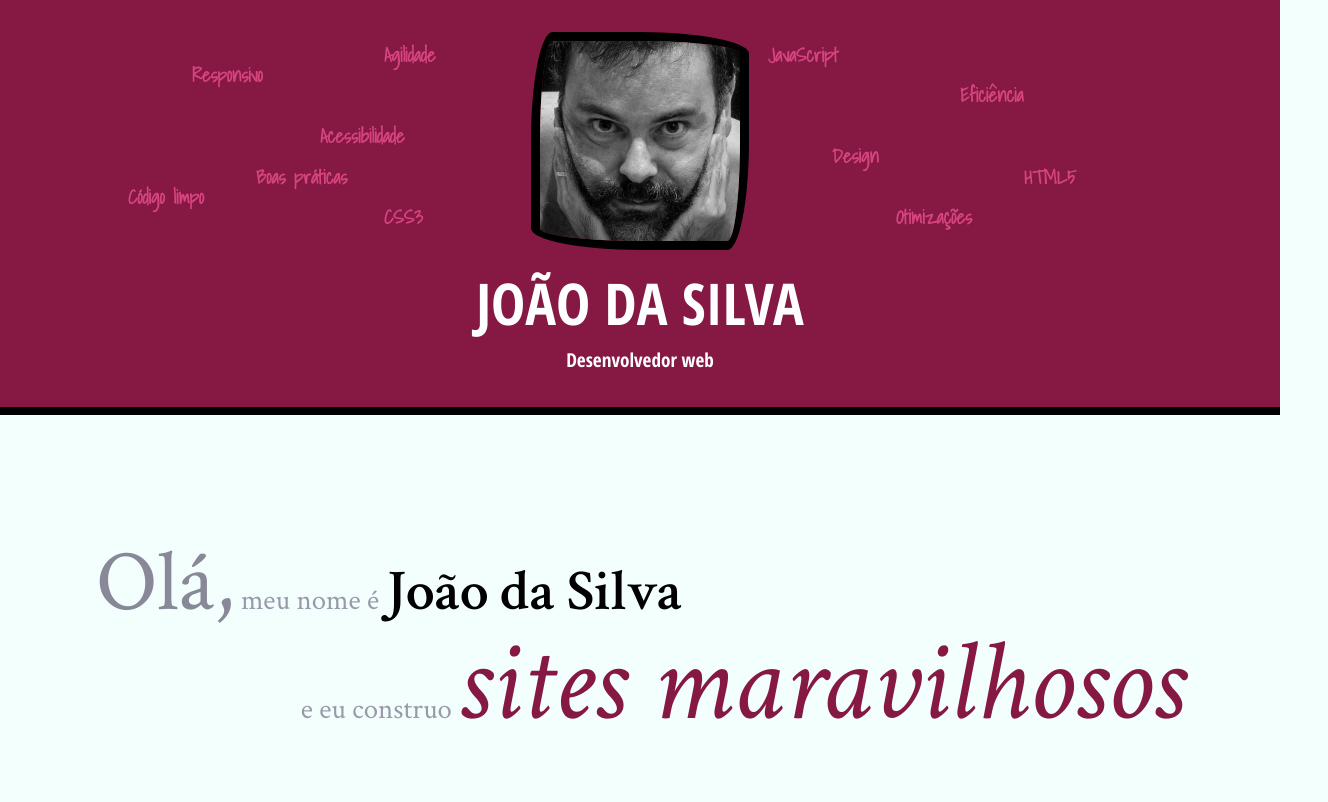
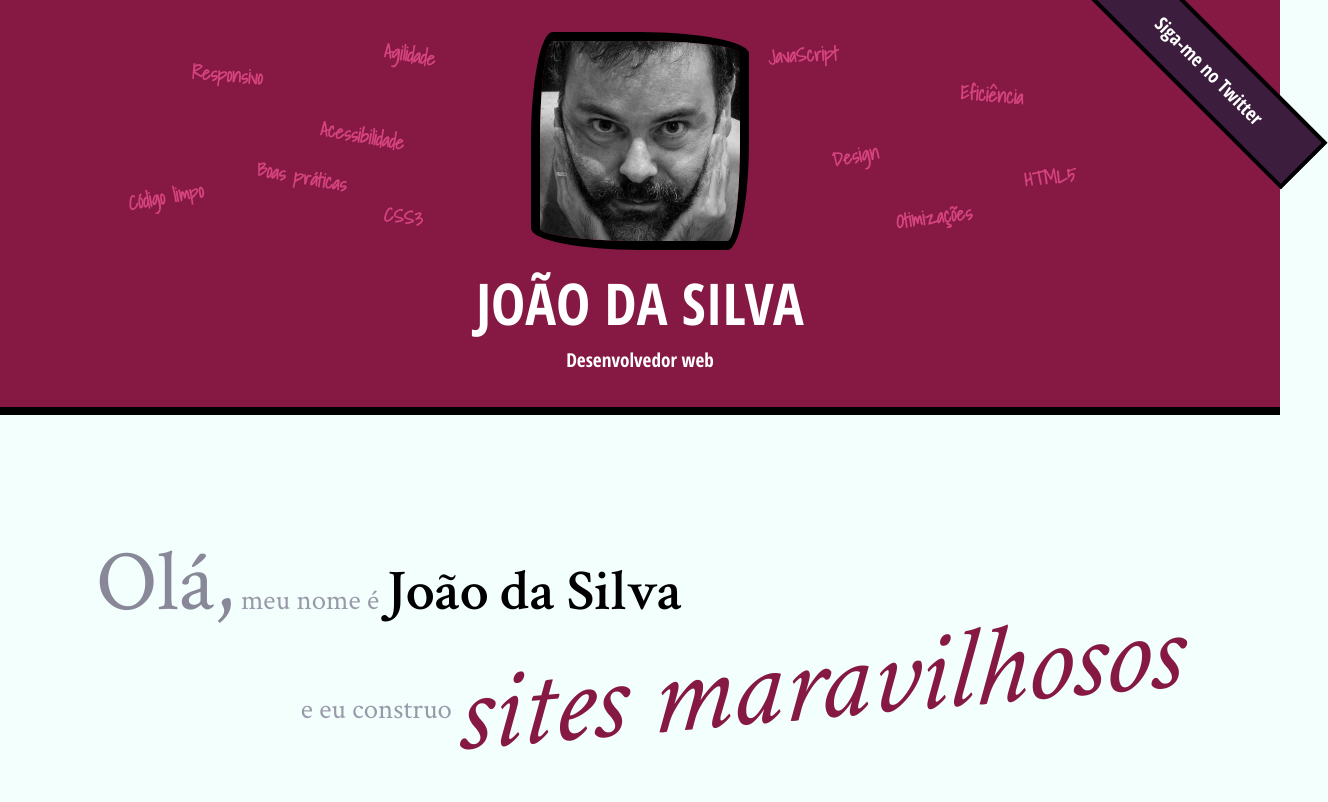
Before and after one commit to rapha1908/MeusCodigos, a plain HTML site: page CursoHTML-aula5/index.html in a window 1280 px wide. Shown: the top 802 px of the page, 1328 px wide, since content can reach past the window. Drawn offline with Linux system fonts and the light colour scheme.

Commit message:
Alteração do banner do twiter feita

```diff
--- a/CursoHTML-aula5/css/index.css
+++ b/CursoHTML-aula5/css/index.css
@@ -23,8 +23,10 @@
   color: #000;
 }
 .saudacao em {
-  color: #851944;
-  font-size: 4em;
+	color: #851944;
+	font-size: 4em;
+    transform:  rotate(-5deg) skew(-10deg);
+    display: inline-block;
 }
 .botao-index {
   font-size: 1.25em;
@@ -135,54 +137,91 @@ header {
 .eficiencia {
     top: 20%;
     left: 75%;
+	transform: rotate(5deg);
 }
 
 .boas-praticas {
     top: 40%;
     left: 20%;
+	transform:rotate(10deg);
 }
 
 .codigo-limpo {
     top: 45%;
     left: 10%;
+	transform:rotate(-10deg);
 }
 
 .css3 {
     top: 50%;
     left: 30%;
+	transform:rotate(8deg);
 }
 
 .html5 {
     top: 40%;
     left: 80%;
+	transform:rotate(-5deg);
+
 }
 
 .javascript {
     top: 10%;
     left: 60%;
+	transform:rotate(-3deg);
+
 }
 
 .acessibilidade {
     top: 30%;
     left: 25%;
+	transform:rotate(10deg);
+
 }
 
 .responsivo {
     top: 15%;
     left: 15%;
+	transform:rotate(5deg);
+
 }
 
 .otimizacoes {
     top: 50%;
     left: 70%;
+	transform:rotate(-7deg);
+}
+.banner{
+	transform-origin: 0 0;
+	position: absolute;
+	top: 0;
+	right: 0;
+	transform: translate(6.5754em, -2.4749em) rotate(45deg);
+	width: 14em;
+    line-height: 1;
+    padding: 1em 0;
+    box-sizing: border-box;
+
+    text-align: center;
+    text-decoration: none;
+    background-color: #3C1D3D;
+    color: white;
+    border: .25em solid black;
+
+    font-size: 1em;
+    font-family: "Open Sans Condensed", sans-serif;
 }
 
 .agilidade {
     top: 10%;
     left: 30%;
+	transform:rotate(10deg);
+
 }
 
 .design {
     top: 35%;
     left: 65%;
+	transform:rotate(-10deg);
+
 }
--- a/CursoHTML-aula5/index.html
+++ b/CursoHTML-aula5/index.html
@@ -29,6 +29,8 @@
             <li class="palavra-home agilidade">Agilidade</li>
             <li class="palavra-home design">Design</li>
         </ul>
+		    <a class="banner" href="http://twitter.com/joaodasilva">Siga-me no Twitter</a>
+
     </header>
     <main>
         <section class="secao-inicio saudacao">
```
